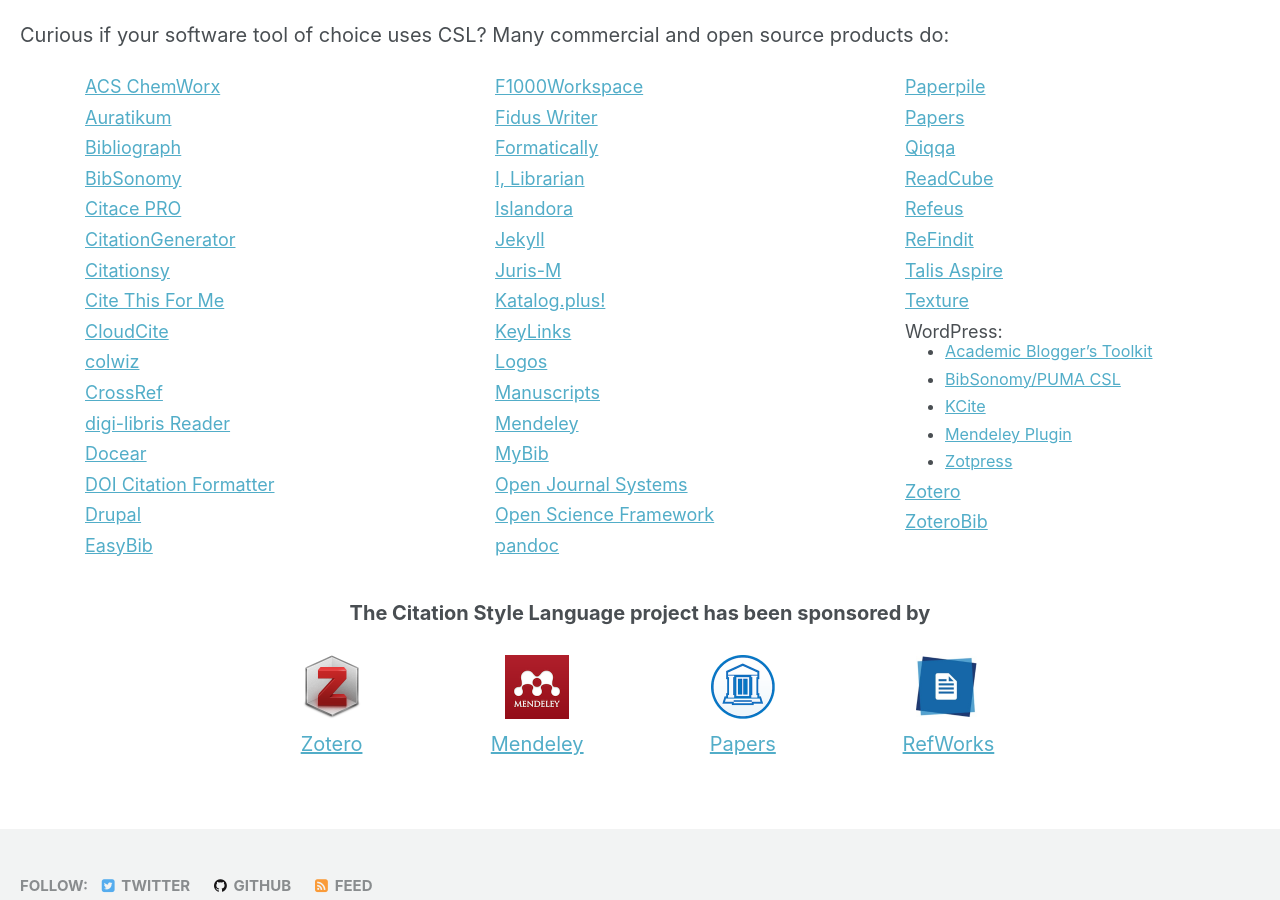
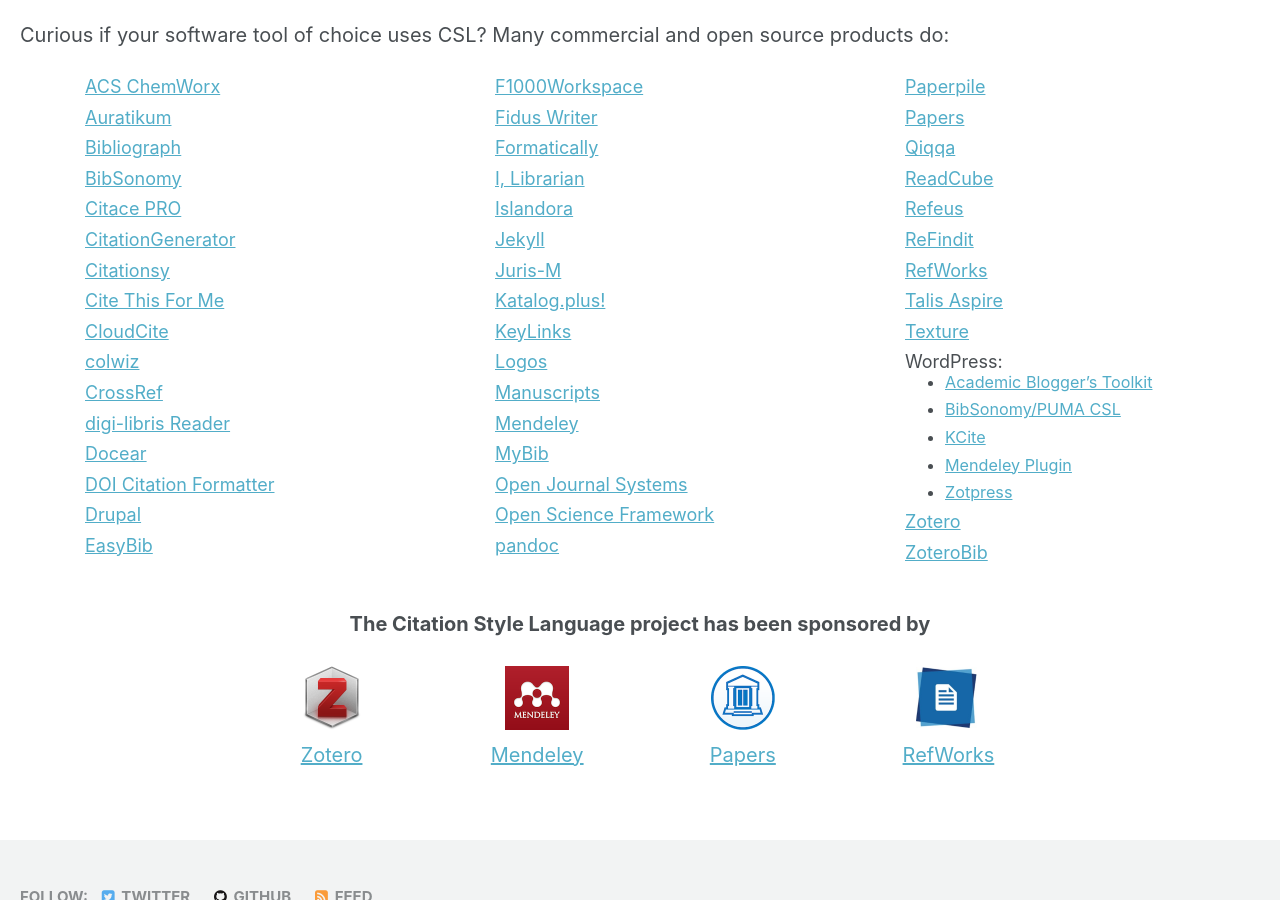
Before and after one commit to citation-style-language/citation-style-language.github.io, a Jekyll site: the page built from _pages/index.md, in a window 1280 px wide and 900 px high, scrolled down 729 px. Built offline with Jekyll 4.4.1, drawn with Linux system fonts in a browser that asks for light colours; the list of posts is cut into pages by our own code.

Commit message:
Update index.md

```diff
--- a/_pages/index.md
+++ b/_pages/index.md
@@ -84,6 +84,8 @@
     url: https://refeus.de/
   - title: ReFindit
     url: http://refindit.org/
+  - title: RefWorks
+    url: https://refworks.proquest.com/
   - title: Talis Aspire
     url: http://talisaspire.com/
   - title: Texture
```
